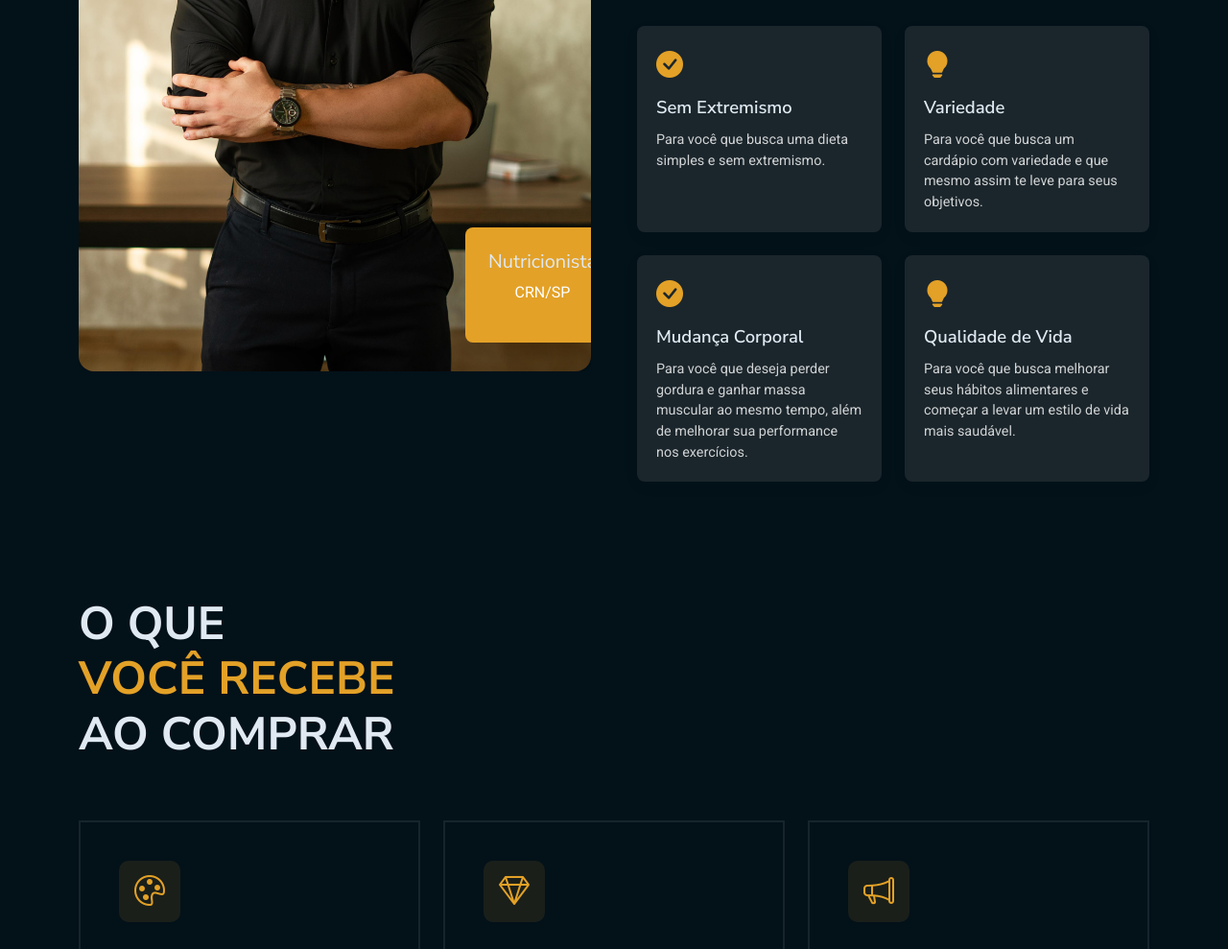
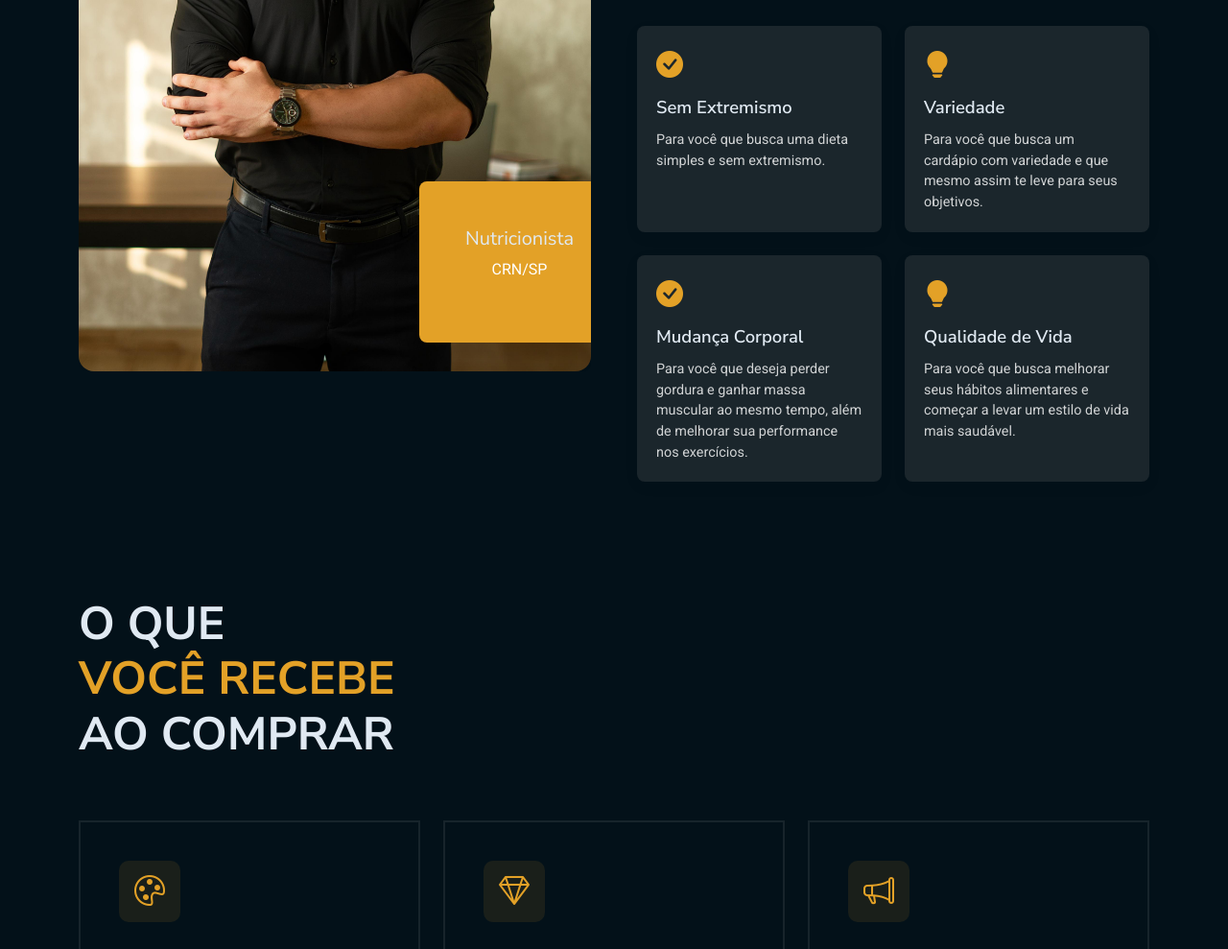
Before and after one commit to alexmedeirosdeveloper/leonardosimoes, a plain HTML site: page index.html in a window 1280 px wide. Shown: the part 1528-2517 px from the top of the page at 96% size. Drawn offline with Linux system fonts and the light colour scheme.

Commit message:
Mudança Nutri

```diff
--- a/index.html
+++ b/index.html
@@ -113,7 +113,7 @@
           <div class="col-lg-6" data-aos="fade-right" data-aos-delay="200">
             <div class="about-image position-relative">
               <img src="assets/img/about/about-portrait-1.png" class="img-fluid rounded-4 shadow-sm" alt="About Image" loading="lazy">
-              <div class="experience-badge">
+              <div class="experience-badge p-5">
                 <h5>Nutricionista</h5>
                 <p>CRN/SP</p>
               </div>
```
